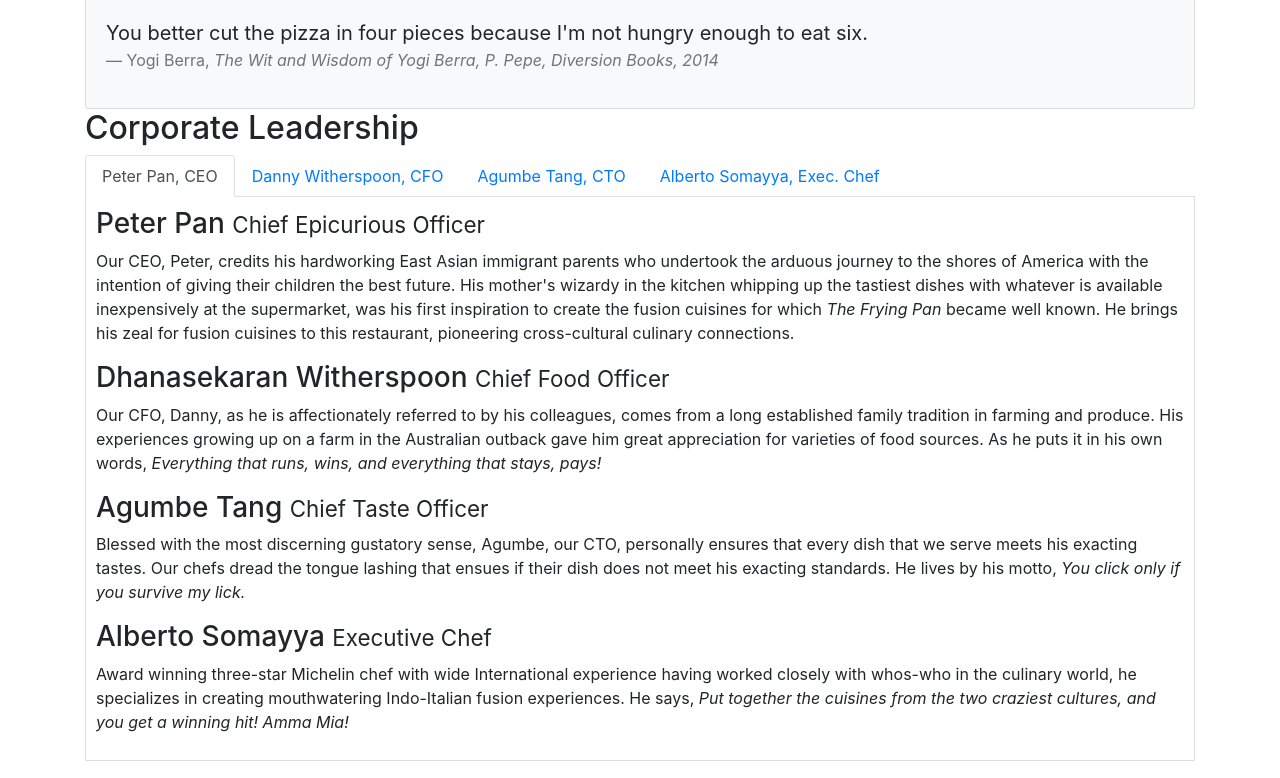
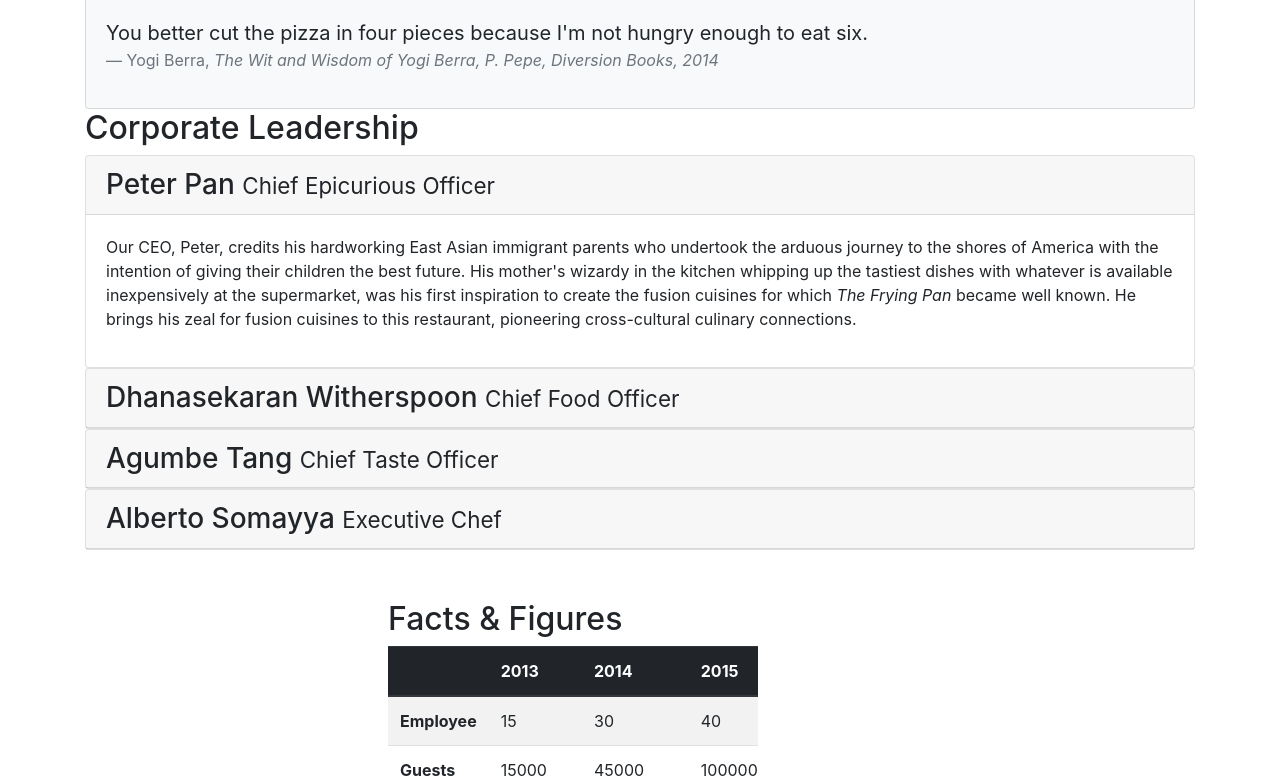
Before and after one commit to DauntingDruid/Courseera-bootstrap4, a website: page aboutus.html in a window 1280 px wide. Shown: the part 762-1540 px from the top of the page. Drawn offline with nearby package versions, Linux system fonts and the light colour scheme.

Commit message:
accordion

```diff
--- a/aboutus.html
+++ b/aboutus.html
@@ -99,44 +99,68 @@
 
 
         <div class="row">
-            <div class="col">
+            <div class="col-12">
                 <h2>Corporate Leadership</h2>
 
-                <ul class="nav nav-tabs">
-                    <li class="nav-item">
-                        <a class="nav-link active" href="#peter"
-                          role="tab" data-toggle="tab">Peter Pan, CEO</a>
-                      </li>
-                      <li class="nav-item">
-                        <a class="nav-link" href="#danny" role="tab"
-                          data-toggle="tab">Danny Witherspoon, CFO</a>
-                      </li>
-                      <li class="nav-item">
-                        <a class="nav-link" href="#agumbe"role="tab"
-                          data-toggle="tab">Agumbe Tang, CTO</a>
-                      </li>
-                      <li class="nav-item">
-                        <a class="nav-link" href="#alberto" role="tab"
-                          data-toggle="tab">Alberto Somayya, Exec. Chef</a>
-                      </li>
-                </ul>
+                <div id="accordion">
+                    <div class="card">
+                        <div class="card-header" role="tab" id="peterhead">
+                        <h3 class="mb-0">
+                            <a data-toggle="collapse" data-target="#peter">
+                            Peter Pan <small>Chief Epicurious Officer</small>
+                            </a>
+                        </h3>
+                        </div>
+                        <div class="collapse show" id="peter" data-parent="#accordion">
+                            <div class="card-body">
+                                <p class="d-none d-sm-block">Our CEO, Peter, credits his hardworking East Asian immigrant parents who undertook the arduous journey to the shores of America with the intention of giving their children the best future. His mother's wizardy in the kitchen whipping up the tastiest dishes with whatever is available inexpensively at the supermarket, was his first inspiration to create the fusion cuisines for which <em>The Frying Pan</em> became well known. He brings his zeal for fusion cuisines to this restaurant, pioneering cross-cultural culinary connections.</p>
+                            </div>
+                        </div>
+                    </div>
 
-                <div class="tab-content">
-                    <div role="tabpanel" class="tab-pane fade show active" id="peter">
-                        <h3>Peter Pan <small>Chief Epicurious Officer</small></h3>
-                        <p class="d-none d-sm-block">Our CEO, Peter, credits his hardworking East Asian immigrant parents who undertook the arduous journey to the shores of America with the intention of giving their children the best future. His mother's wizardy in the kitchen whipping up the tastiest dishes with whatever is available inexpensively at the supermarket, was his first inspiration to create the fusion cuisines for which <em>The Frying Pan</em> became well known. He brings his zeal for fusion cuisines to this restaurant, pioneering cross-cultural culinary connections.</p>
+                    <div class="card">
+                        <div class="card-header" role="tab" id="dannyhead">
+                        <h3 class="mb-0">
+                            <a class="collapsed" data-toggle="collapse" data-target="#danny">
+                            Dhanasekaran Witherspoon <small>Chief Food Officer</small>
+                            </a>
+                        </h3>
                     </div>
-                    <div role="tabpanel" class="tab-pane fade show active" id="danny">
-                        <h3>Dhanasekaran Witherspoon <small>Chief Food Officer</small></h3>
-                        <p class="d-none d-sm-block">Our CFO, Danny, as he is affectionately referred to by his colleagues, comes from a long established family tradition in farming and produce. His experiences growing up on a farm in the Australian outback gave him great appreciation for varieties of food sources. As he puts it in his own words, <em>Everything that runs, wins, and everything that stays, pays!</em></p>
+                    <div class="collapse" id="danny" data-parent="#accordion">
+                        <div class="card-body">
+                            <p class="d-none d-sm-block">Our CFO, Danny, as he is affectionately referred to by his colleagues, comes from a long established family tradition in farming and produce. His experiences growing up on a farm in the Australian outback gave him great appreciation for varieties of food sources. As he puts it in his own words, <em>Everything that runs, wins, and everything that stays, pays!</em></p>
+                        </div>
                     </div>
-                    <div role="tabpanel" class="tab-pane fade show active" id="agumbe">
-                        <h3>Agumbe Tang <small>Chief Taste Officer</small></h3>
-                        <p class="d-none d-sm-block">Blessed with the most discerning gustatory sense, Agumbe, our CTO, personally ensures that every dish that we serve meets his exacting tastes. Our chefs dread the tongue lashing that ensues if their dish does not meet his exacting standards. He lives by his motto, <em>You click only if you survive my lick.</em></p>
                     </div>
-                    <div role="tabpanel" class="tab-pane fade show active" id="alberto">
-                        <h3>Alberto Somayya <small>Executive Chef</small></h3>
-                        <p class="d-none d-sm-block">Award winning three-star Michelin chef with wide International experience having worked closely with whos-who in the culinary world, he specializes in creating mouthwatering Indo-Italian fusion experiences. He says, <em>Put together the cuisines from the two craziest cultures, and you get a winning hit! Amma Mia!</em></p>
+
+                    <div class="card">
+                            <div class="card-header" role="tab" id="agumbehead">
+                            <h3 class="mb-0">
+                                <a class="collapsed" data-toggle="collapse" data-target="#agumbe">
+                                Agumbe Tang <small>Chief Taste Officer</small>
+                                </a>
+                            </h3>
+                        </div>
+                        <div class="collapse" id="agumbe" data-parent="#accordion">
+                            <div class="card-body">
+                                <p class="d-none d-sm-block">Blessed with the most discerning gustatory sense, Agumbe, our CTO, personally ensures that every dish that we serve meets his exacting tastes. Our chefs dread the tongue lashing that ensues if their dish does not meet his exacting standards. He lives by his motto, <em>You click only if you survive my lick.</em></p>
+                            </div>
+                        </div>
+                    </div>
+
+
+                    <div class="card">
+                        <div class="card-header" role="tab" id="albertohead">
+                        <h3 class="mb-0">
+                            <a class="collapsed" data-toggle="collapse" data-target="#alberto">
+                            Alberto Somayya <small>Executive Chef</small>
+                            </a>
+                        </h3>
+                    </div>
+                    <div class="collapse" id="alberto" data-parent="#accordion">
+                        <div class="card-body">
+                            <p class="d-none d-sm-block">Award winning three-star Michelin chef with wide International experience having worked closely with whos-who in the culinary world, he specializes in creating mouthwatering Indo-Italian fusion experiences. He says, <em>Put together the cuisines from the two craziest cultures, and you get a winning hit! Amma Mia!</em></p>
+                        </div>
                     </div>
                 </div>
             </div>
```
